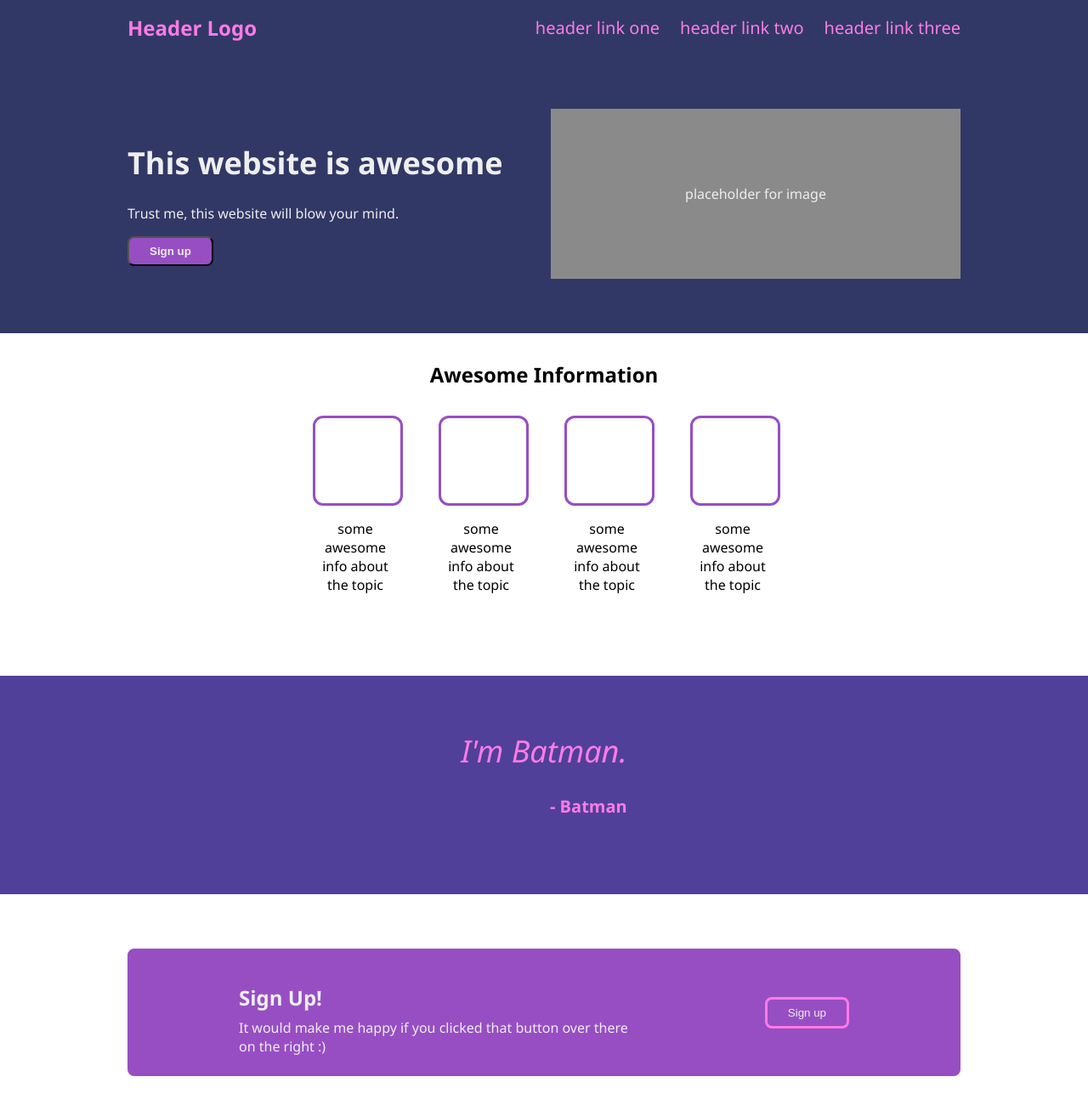
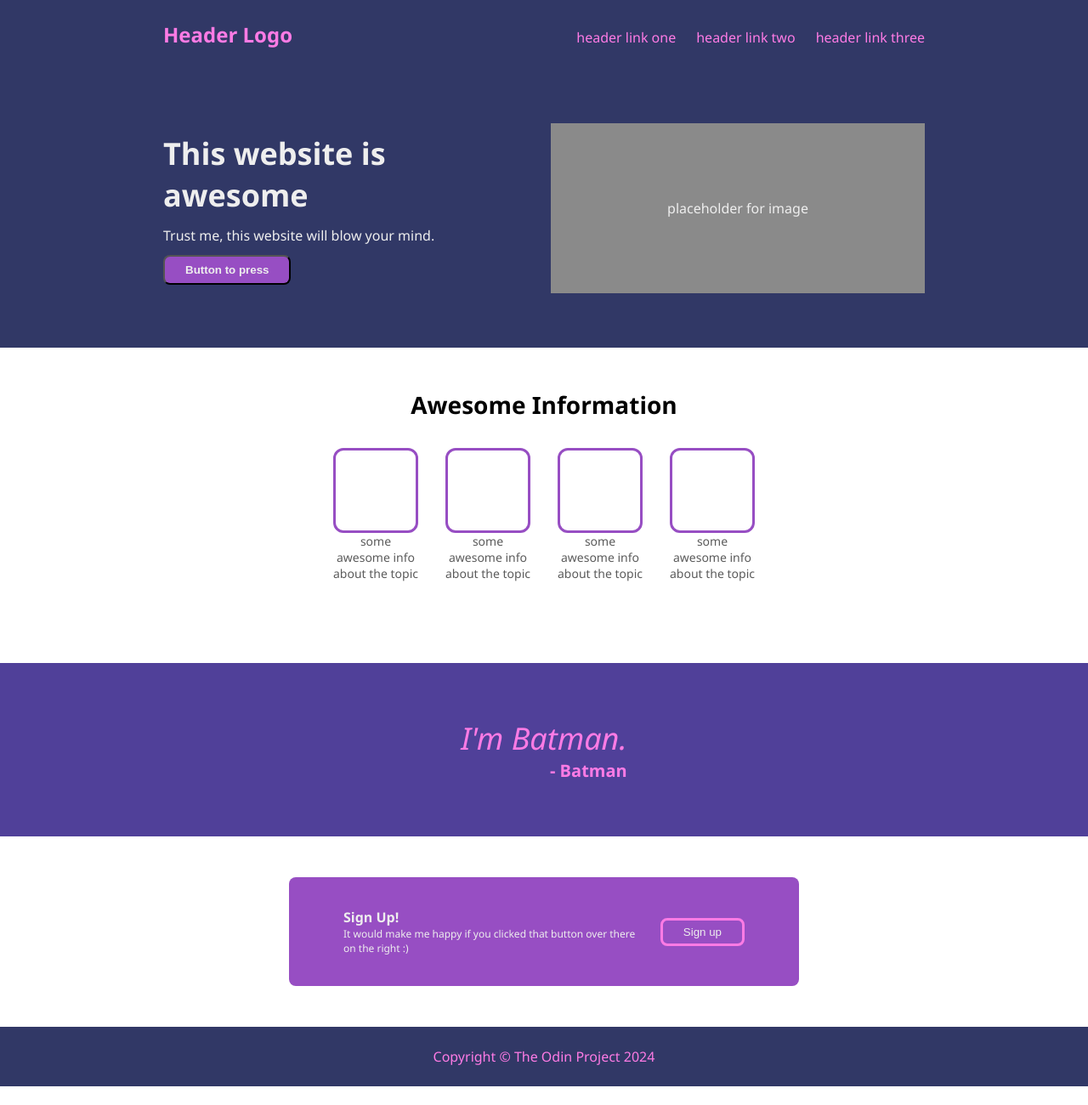
Before and after one commit to rlom721/landing-page, a plain HTML site: page index.html in a window 1280 px wide. Shown: the top 1300 px of the page at 85% size. After the commit the page ends 1278 px from the top, so only its background shows below. Drawn offline with Linux system fonts and the light colour scheme.

Commit message:
Fix issues with sizes and shrinking
Objects on page (such as sign up section on bottom) were shrinking and
along with it, the content. They now shrink proportionally or maintain
size when necessary.

CSS file was organized and commented for readability.

```diff
--- a/index.html
+++ b/index.html
@@ -19,14 +19,13 @@
     </div>
 
     <div class="content">
-        <div class="highlight">
+        <div class="hero">
             <div class="left">
                 <h1>This website is awesome</h1>
                 <p>Trust me, this website will blow your mind.</p>
-                <button>Sign up</button>
+                <button>Button to press</button>
             </div>
             <div class="img">
-                <!-- <p>placeholder for image</p> -->
                 placeholder for image
             </div>
         </div>
@@ -61,7 +60,7 @@
         </div>
 
         <div class="sign-up">
-            <div class="text">
+            <div class="left">
                 <h4>Sign Up!</h4>
                 <p>It would make me happy if you clicked that button over there on the right :)</p>
             </div>
@@ -72,7 +71,7 @@
     </div>
 
     <div class="footer">
-        Copyright © The Odin Project 2024
+        Copyright &COPY; The Odin Project 2024
     </div>
 </body>
 </html>
--- a/styles.css
+++ b/styles.css
@@ -1,33 +1,41 @@
+/* Color Palette Used:
+    navy #313866
+    purple #504099
+    magenta #974EC3
+    pink #FE7BE5
+*/
+
+/* --- CSS Reset --- */
+
+*, *::before, *::after {
+    box-sizing: border-box;
+}
+
+* {
+    margin: 0;
+    padding: 0;
+}
+
 body {
     font-family: 'Segoe UI', Tahoma, Geneva, Verdana, sans-serif;
     display: flex;
     flex-direction: column;
-    margin: 0;
-    /* min-height: 100vh; */
 }
 
 .header,
 .footer {
     background: #313866;
     color: #FE7BE5;
-    height: 64px;
-    padding: 0 150px;
+    padding: 24px 192px;
     display: flex;
     align-items: center;
 }
 
+/* --- Header Section --- */
+
 .header {
     justify-content: space-between;
-}
-
-.footer {
-    justify-content: center;
-}
-
-.content {
-    display: flex;
-    flex-direction: column;
-    /* flex: 1; */
+    align-items: baseline;
 }
 
 .logo {
@@ -40,11 +48,37 @@ body {
     gap: 24px;
 }
 
-.highlight {
+ul {
+    list-style-type: none;
+}
+
+a {
+    text-decoration: none;
+    color: #FE7BE5;
+    font-size: 16px;
+}
+
+/* --- Footer Section --- */
+
+.footer {
+    justify-content: center;
+}
+
+/* --- Content Sections Below --- */
+
+.content {
+    display: flex;
+    flex-direction: column;
+}
+
+/* --- Hero Section  --- */
+
+.hero {
     background: #313866;
-    padding: 64px 150px;
+    padding: 64px 192px;
     color: #eee;
     display: flex;
+    justify-content: center;
     align-items: center;
     gap: 16px;
 }
@@ -55,13 +89,14 @@ body {
 
 .left h1 {
     font-size: 36px;
+    margin-bottom: 12px;
 }
 
 .left button {
     background: #974EC3;
     color: #eee;
     font-weight: bold;
-    /* border: 1px solid #974EC3; */
+    margin-top: 12px;
     border-radius: 8px;
     padding: 8px 24px;
 }
@@ -69,24 +104,25 @@ body {
 .img {
     background: #8a8a8a;
     width: 300px;
-    min-height: 200px;
+    height: 200px;
     display: flex;
     justify-content: center;
     align-items: center;
     flex: 1;
 }
 
+/* --- Information Section --- */
+
 .information {
     display: flex;
     flex-direction: column;
-    /* flex: 1; */
     margin-bottom: 48px;
-    padding: 32px 150px;
+    padding: 48px 192px;
     gap: 32px;
 }
 
 .information .title {
-    font-size: 24px;
+    font-size: 28px;
     font-weight: 700;
     text-align: center;
 }
@@ -95,12 +131,15 @@ body {
     display: flex;
     justify-content: center;
     flex-wrap: wrap;
-    gap: 48px;
+    gap: 32px;
 }
 
 .info {
     max-width: 100px;
     text-align: center;
+    flex: 1;
+    font-size: 14px;
+    color: #5b5b5b;
 }
 
 .info-img {
@@ -110,10 +149,12 @@ body {
     border-radius: 12px;
 }
 
+/* --- Quote Section --- */
+
 .quote {
     background: #504099;
     color: #FE7BE5;
-    padding: 64px;
+    padding: 64px 192px;
     display: flex;
     flex-direction: column;
     justify-content: center;
@@ -130,29 +171,22 @@ body {
     text-align: end;
 }
 
+
+/* --- Sign Up Section --- */
+
 .sign-up {
     background: #974EC3;
     color: #eee;
-    max-height: 128px;
-    /* max-width: 800px; */
-    border: 3px solid #974EC3;
+    width: 600px;
     border-radius: 8px;
-    margin: 64px 150px;
-    padding: 8px 128px;
+    margin: 48px 192px;
+    padding: 36px 64px;
     display: flex;
+    align-self: center;
     justify-content: space-between;
     align-items: center;
-    /* gap: 12px; */
-}
-
-.sign-up .text {
-    flex: 2;
-}
-
-.sign-up .right {
-    flex: 1;
-    display: flex;
-    justify-content: end;
+    flex-shrink: 0;
+    gap: 16px;
 }
 
 .sign-up button {
@@ -160,33 +194,10 @@ body {
     color: #eee;
     border: 3px solid #FE7BE5;
     border-radius: 8px;
-    padding: 8px 24px;
-}
-
-.sign-up h4 {
-    font-size: 24px;
-    margin-bottom: 0;
+    padding: 6px 24px;
+    flex-shrink: 0;
 }
 
 .sign-up p {
-    margin-top: 8px;
+    font-size: 12px;
 }
-
-a {
-    text-decoration: none;
-    color: #FE7BE5;
-    font-size: 20px;
-}
-
-ul {
-    list-style-type: none;
-    margin: 0;
-    padding: 0;
-}
-
-/*
-navy #313866
-purple #504099
-magenta #974EC3
-pink #FE7BE5
-*/
```
Also changed, not shown: 1 other file.
